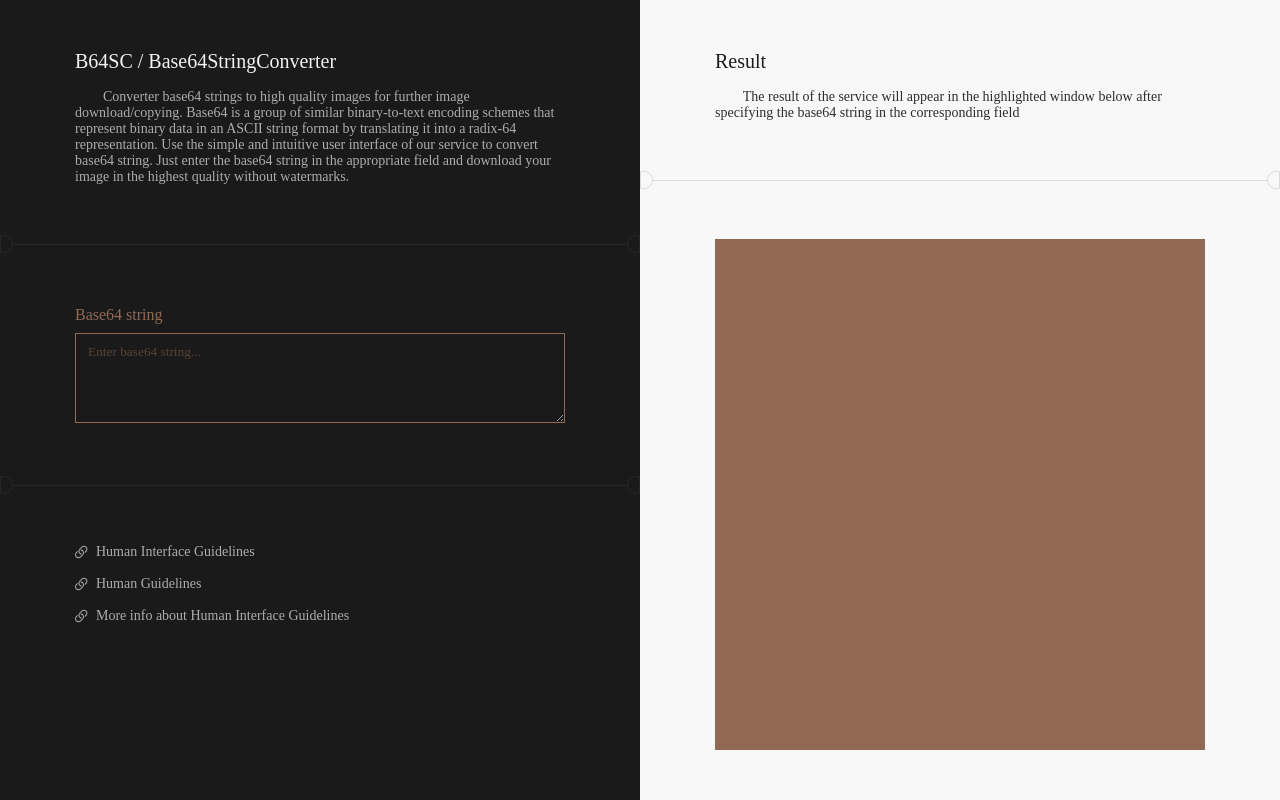
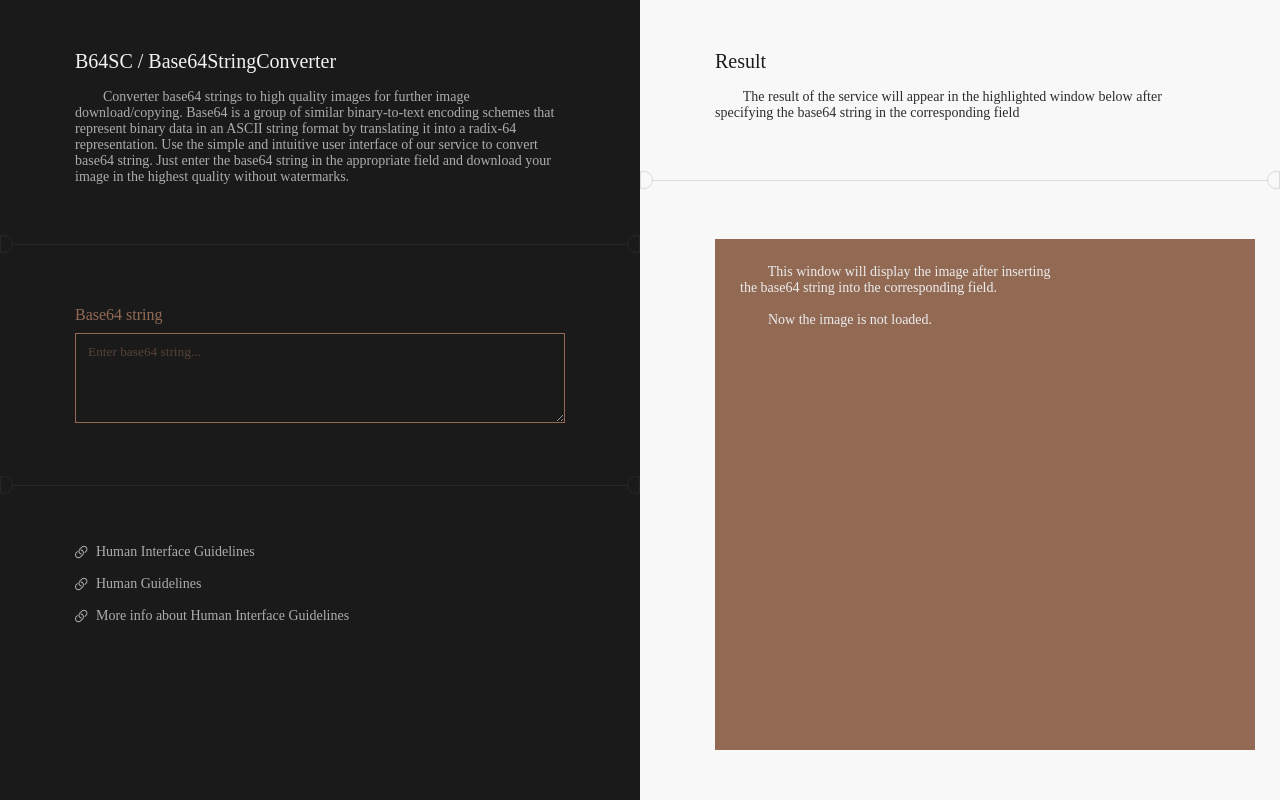
Before and after one commit to hschhhwwwo0o/b64sc, a Nuxt app in the folder app/nuxt-b64sc/: page / in a window 1280 px wide. Built offline with nearby package versions, Linux system fonts and the light colour scheme.

Commit message:
Final ui

```diff
--- a/app/nuxt-b64sc/components/text/ParagraphText.vue
+++ b/app/nuxt-b64sc/components/text/ParagraphText.vue
@@ -14,13 +14,22 @@ export default {
       default: "light",
       required: true,
       validator(value: string): boolean {
-        return ["light", "dark"].includes(value);
+        return ["light", "ultra-light", "dark"].includes(value);
       },
     },
   },
   computed: {
     paragraphColor() {
-      return this.color === "light" ? "color: #ADADAD" : "color: #2D2D2D";
+      if (this.color === "light") {
+        return "color: #ADADAD";
+      }
+      if (this.color === "ultra-light") {
+        return "color: #ECECEC";
+      }
+      if (this.color === "dark") {
+        return "color: #2D2D2D";
+      }
+      return "color: #ADADAD";
     },
   },
 };
--- a/app/nuxt-b64sc/modules-compositions/Base64Converter/view/Base64Preview.vue
+++ b/app/nuxt-b64sc/modules-compositions/Base64Converter/view/Base64Preview.vue
@@ -1,14 +1,27 @@
 <template>
   <!-- @requirement UF/FINAL-IMAGE/PREVIEW -->
-  <div class="preview"></div>
+  <div class="preview">
+    <div class="text-cont">
+      <paragraph-text :color="'ultra-light'">
+        &nbsp; &nbsp; &nbsp; &nbsp; This window will display the image after
+        inserting the base64 string into the corresponding field.
+      </paragraph-text>
+      <br />
+      <paragraph-text :color="'ultra-light'">
+        &nbsp; &nbsp; &nbsp; &nbsp; Now the image is not loaded.
+      </paragraph-text>
+    </div>
+  </div>
 </template>
 
 <script lang="ts">
 /** Connect store */
 import { mapStores, mapWritableState } from "pinia";
 import { useBase64StringStore } from "../controllers/index";
+import ParagraphText from "../../../components/text/ParagraphText.vue";
 
 export default {
+  components: { ParagraphText },
   computed: {
     ...mapWritableState(useBase64StringStore, ["base64String"]),
     ...mapStores(useBase64StringStore),
@@ -26,5 +39,10 @@ export default {
   background-color: $brandColor;
   flex-grow: 1;
   flex-wrap: wrap;
+  padding: 25px;
+}
+
+.text-cont {
+  max-width: 320px;
 }
 </style>
```
